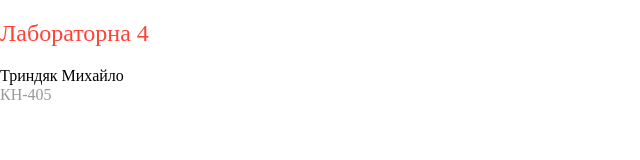
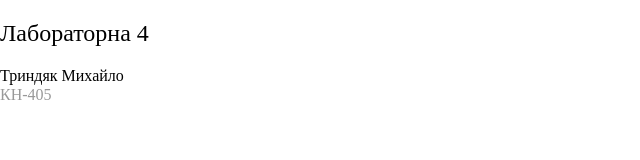
Before and after one commit to TryndiakMykhailo/itprlab4, a website: page lab 4/public/index.html in a window 1280 px wide. Shown: the whole page, without its empty margins (0-640 px from the left). Drawn offline with nearby package versions, Linux system fonts and the light colour scheme.

Commit message:
Update index.html

```diff
--- a/lab 4/public/index.html
+++ b/lab 4/public/index.html
@@ -7,7 +7,7 @@
 	<body>
 		<div>
 			<div>
-				<h2 class="fw4 red">Лабораторна 4 </h2>
+				<h2 class="fw4 black">Лабораторна 4 </h2>
 				<p class="black ma0">Триндяк Михайло</p>
 				<p class="silver ma0">КН-405</p>
 				<div class="pt5">
```
